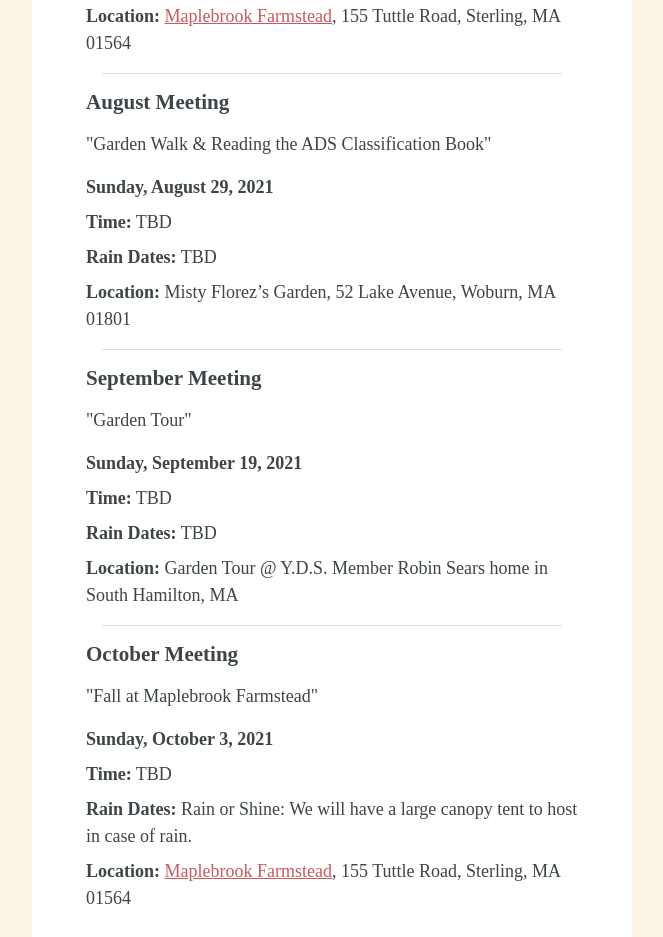
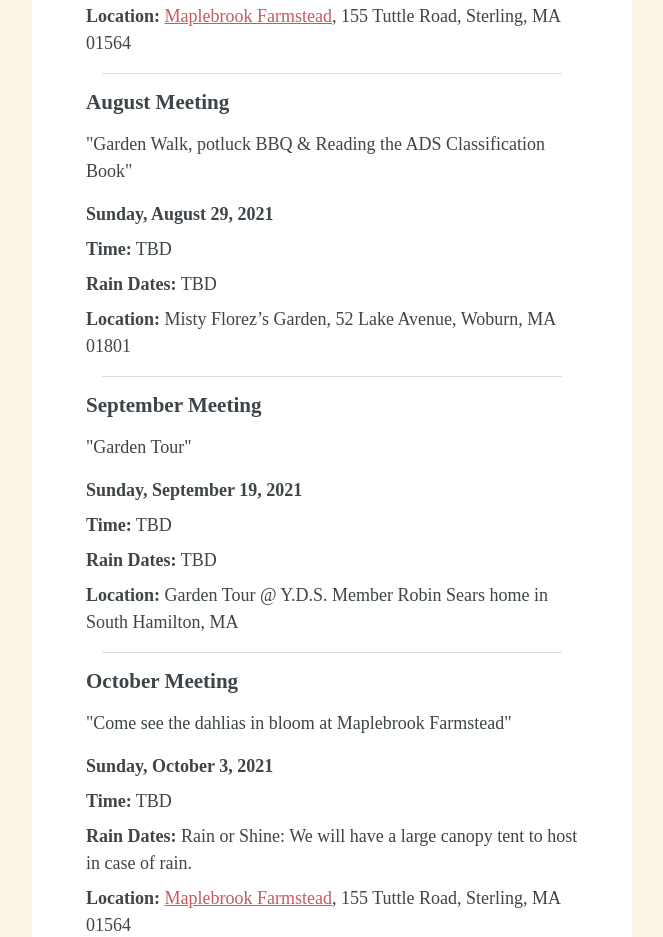
Before and after one commit to johnthedesigner/yds-email, a plain HTML site: page 202106/20210611_newsletter/20210611_newsletter.html in a window 1280 px wide. Shown: the part 6577-7514 px from the top of the page, without its empty margins (308-971 px from the left). Drawn offline with Linux system fonts and the light colour scheme.

Commit message:
Update june newsletter event text

```diff
--- a/202106/20210611_newsletter/20210611_newsletter.html
+++ b/202106/20210611_newsletter/20210611_newsletter.html
@@ -618,8 +618,8 @@
                               <hr class="divider" />
                               <h3><strong>August Meeting</strong></h3>
                               <p>
-                                "Garden Walk & Reading the ADS Classification
-                                Book"
+                                "Garden Walk, potluck BBQ & Reading the ADS
+                                Classification Book"
                               </p>
                               <p class="event__details">
                                 <strong>Sunday, August 29, 2021</strong>
@@ -658,7 +658,10 @@
                               </p>
                               <hr class="divider" />
                               <h3><strong>October Meeting</strong></h3>
-                              <p>"Fall at Maplebrook Farmstead"</p>
+                              <p>
+                                "Come see the dahlias in bloom at Maplebrook
+                                Farmstead"
+                              </p>
                               <p class="event__details">
                                 <strong>Sunday, October 3, 2021</strong>
                               </p>
```
